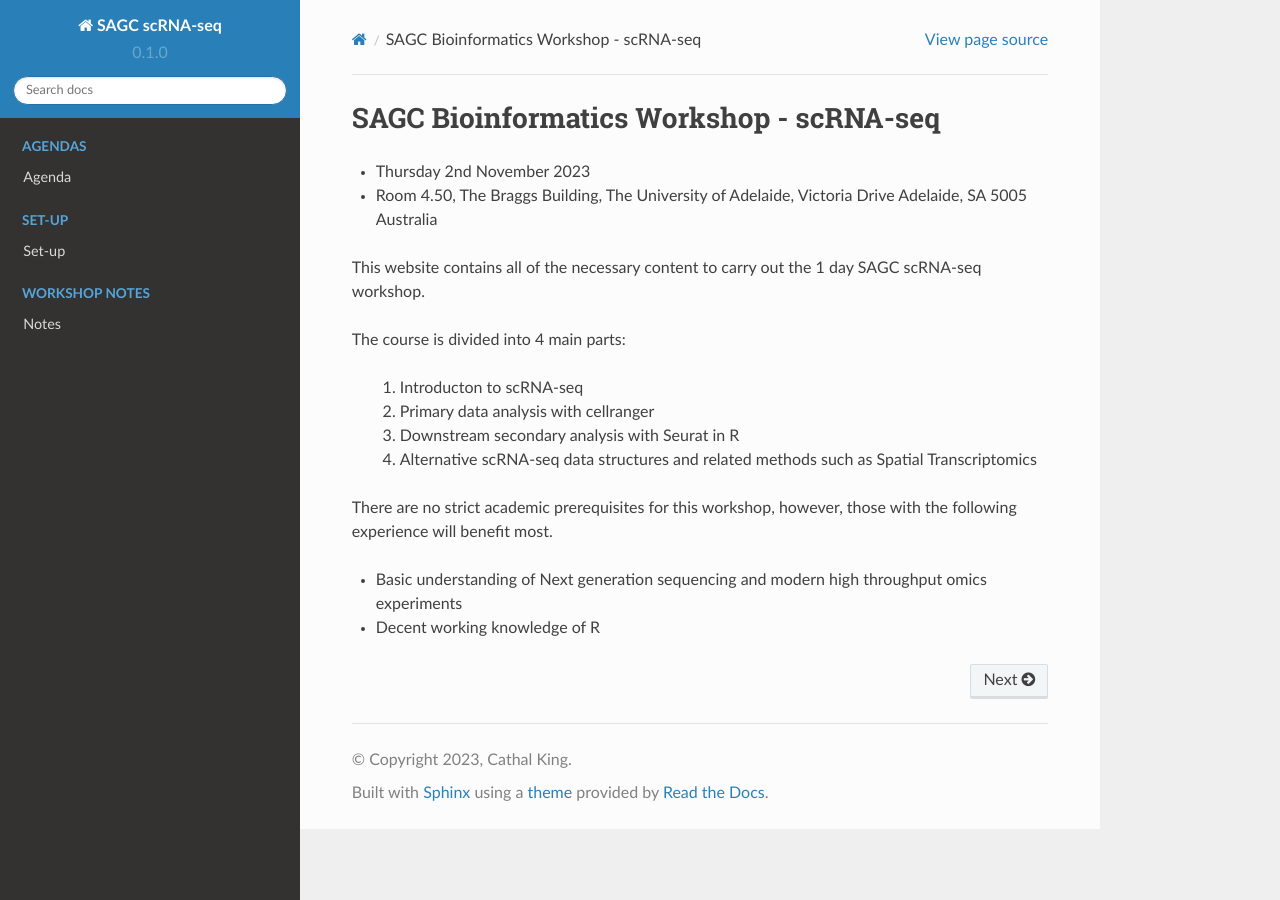
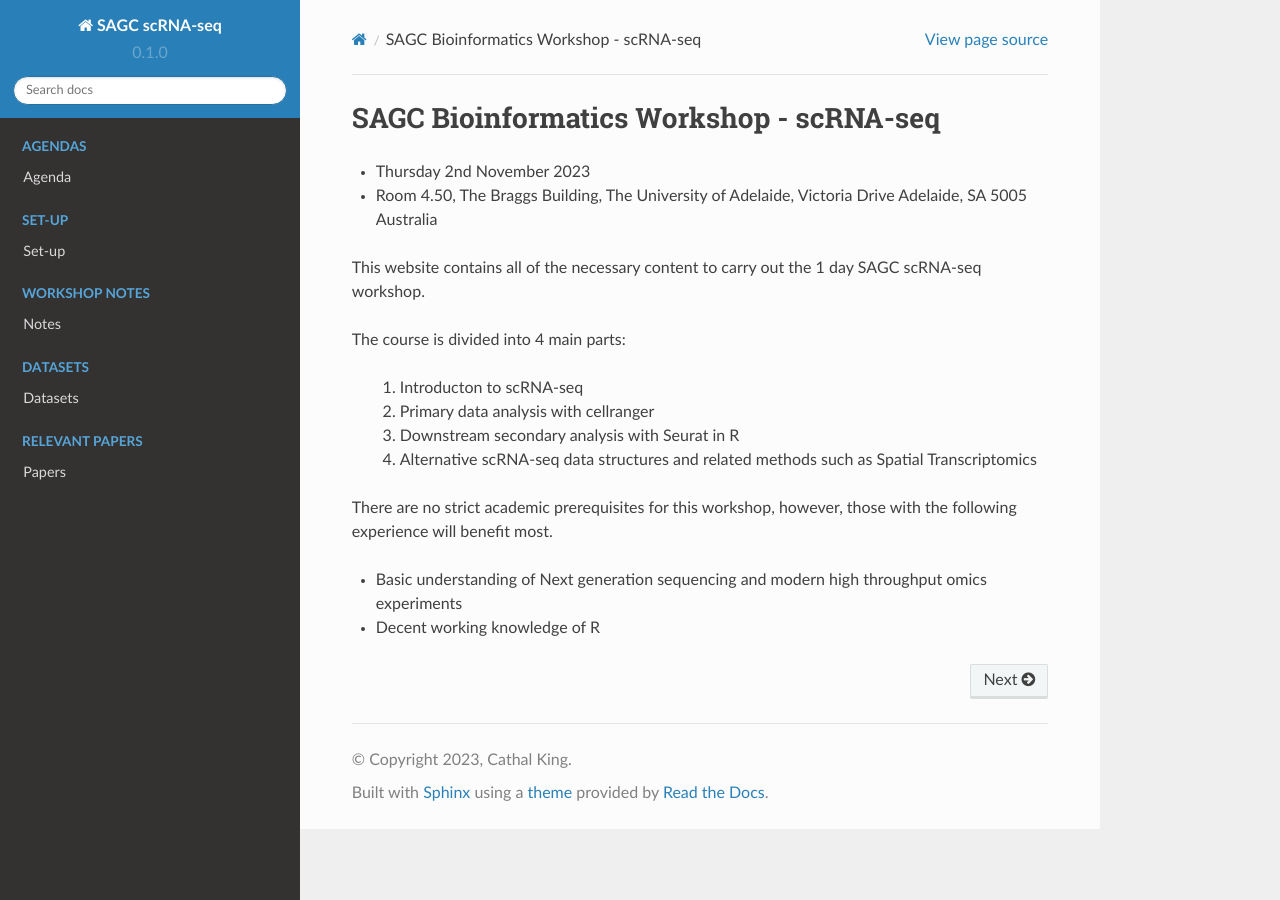
Before and after one commit to dw-thomson/SAGC_scRNAseq_workshop, a Sphinx documentation site: the page built from docs/source/index.rst, in a window 1280 px wide. Built offline with Sphinx 7.4.7 and the Read the Docs theme 2.0.0, drawn with Linux system fonts in a browser that asks for light colours.

Commit message:
Update index.rst
pww

```diff
--- a/docs/source/index.rst
+++ b/docs/source/index.rst
@@ -39,3 +39,17 @@ There are no strict academic prerequisites for this workshop, however, those wit
    :caption: Workshop Notes
 
    notes
+
+.. toctree::
+   :maxdepth: 2
+   :hidden:
+   :caption: Datasets
+
+   datasets
+
+.. toctree::
+   :maxdepth: 2
+   :hidden:
+   :caption: Relevant Papers
+
+   Papers
```
